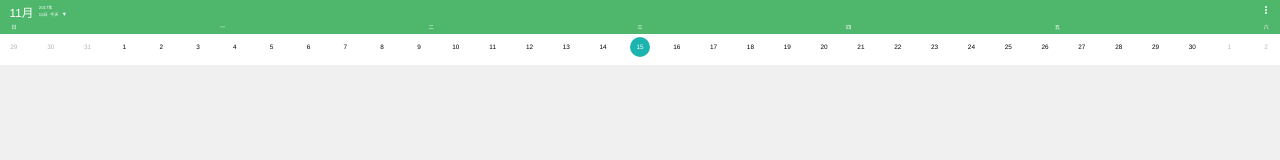
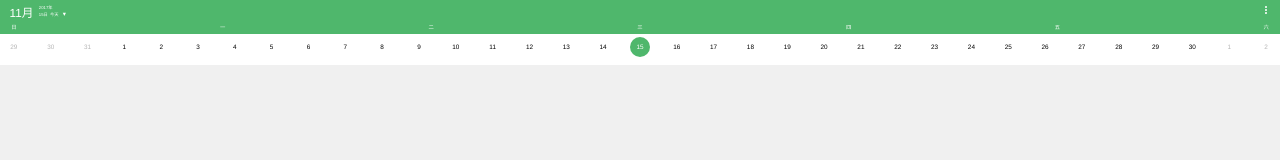
Before and after one commit to taowenyu/fake_xiaomi_calendar, a Vue app: page /#/ in a window 1280 px wide. Shown: the top 160 px of the page. Built offline with nearby package versions, Linux system fonts and the light colour scheme.

Commit message:
更改今天背景颜色

```diff
--- a/src/pages/Home/index.vue
+++ b/src/pages/Home/index.vue
@@ -30,8 +30,9 @@
           invalid: !date.isSameMonth(currentDate),
           today: date.isSameDay(now) && currentDate.isSameDay(now),
           active: !date.isSameDay(now) && currentDate.isSameDay(date),
-          blur: date.isSameDay(now) && !currentDate.isSameDay(date)
+          blur: date.isSameDay(now) && !currentDate.isSameDay(date),
         }"
+        :style="{backgroundColor: (date.isSameDay(now) && currentDate.isSameDay(now)) ? colorList[currentMonth] : '#fff'}"
         @click="changeDate(date)"
       >
         <span class="num">
```
